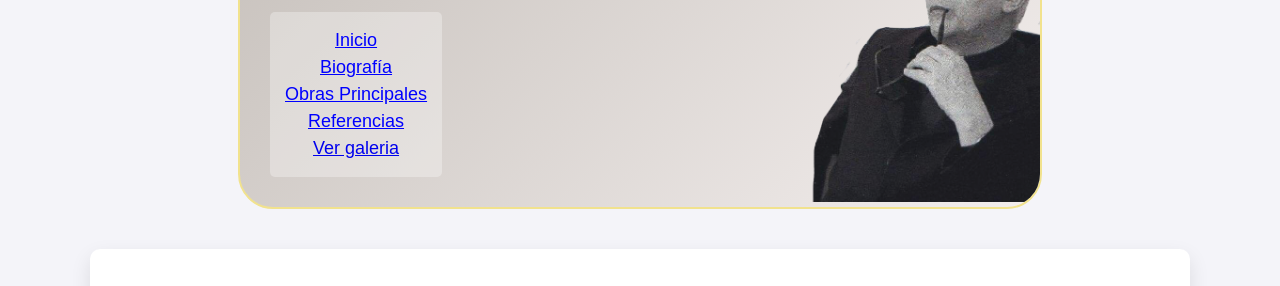
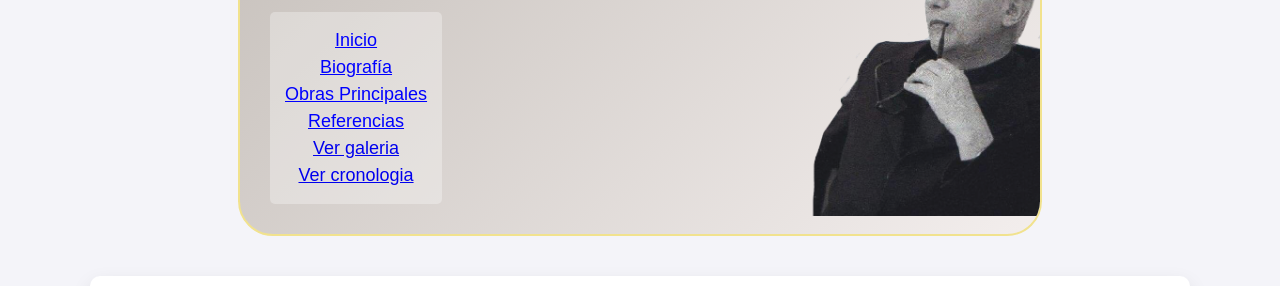
Before and after one commit to Rosenspur/RatzingerWeb, a plain HTML site: page index.html in a window 1280 px wide. Shown: the part 307-593 px from the top of the page. Drawn offline with Linux system fonts and the light colour scheme.

Commit message:
Nuevo index

```diff
--- a/index.html
+++ b/index.html
@@ -43,7 +43,9 @@
                 <a href="#biografia" style="color: blue;">Biografía</a><br>
                 <a href="#obras" style="color: blue;">Obras Principales</a><br>
                 <a href="#referencias" style="color: blue;">Referencias</a> <br>
-                          <a href="galeria.html"> Ver galeria</a>  <br>
+               <a href="galeria.html"> Ver galeria</a>  <br>
+               <a href="cronologia.html"> Ver cronologia</a>  <br>
+
 
             </div>
         </div>
```
